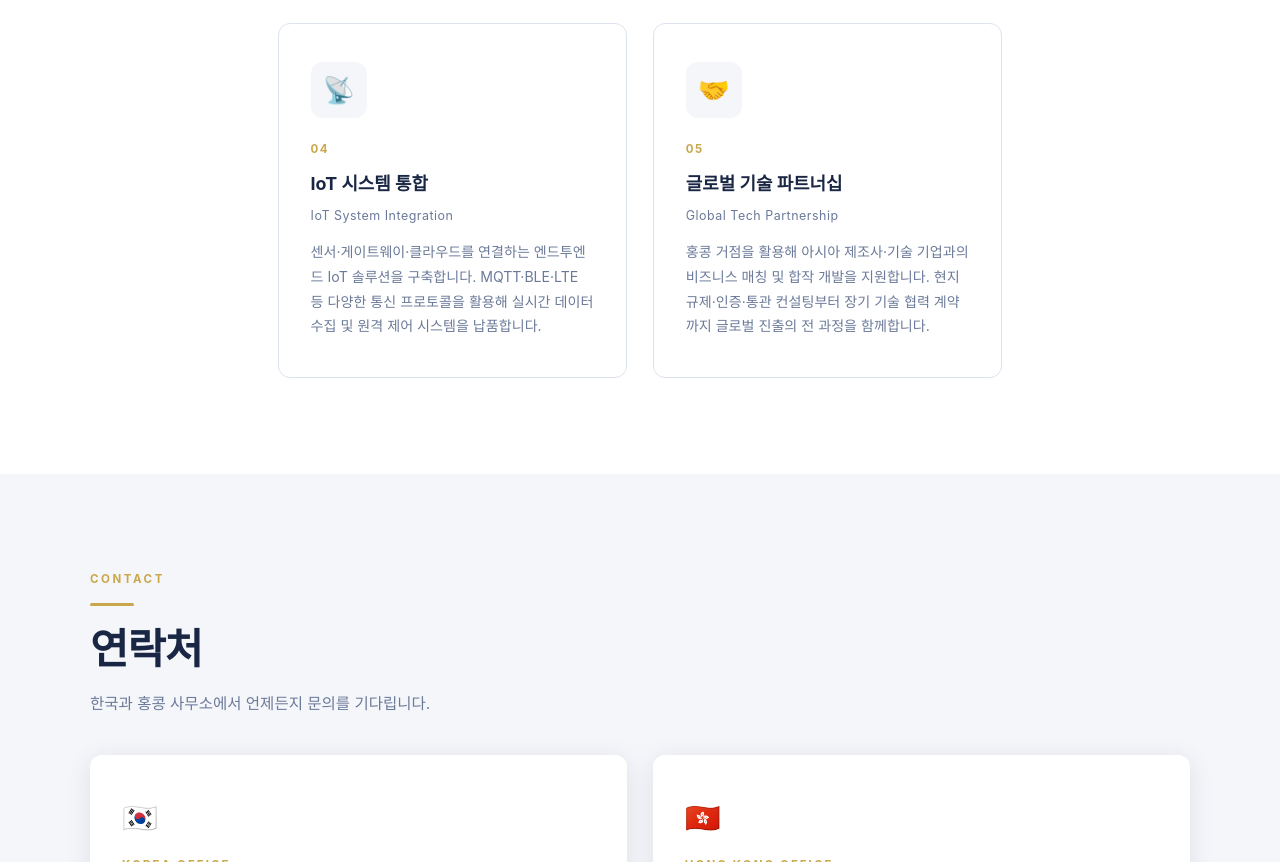
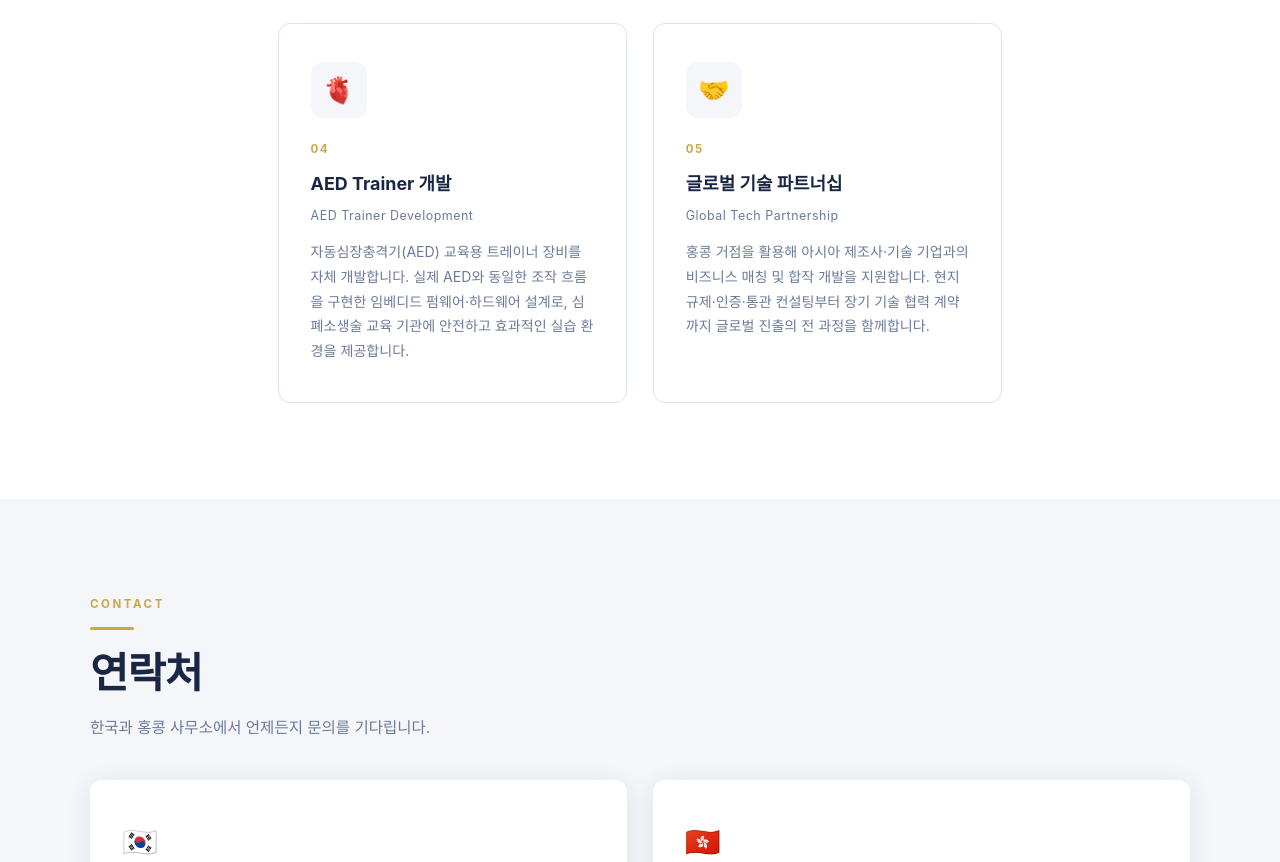
Before and after one commit to everyonegenie/genie_homepage, a plain HTML site: page index.html in a window 1280 px wide. Shown: the part 2136-2998 px from the top of the page. Drawn offline with Linux system fonts and the light colour scheme.

Commit message:
feat: replace IoT integration with AED Trainer development service

```diff
--- a/index.html
+++ b/index.html
@@ -512,12 +512,12 @@
     </div>
 
     <div class="service-card">
-      <div class="service-icon">📡</div>
+      <div class="service-icon">🫀</div>
       <div class="service-num">04</div>
-      <div class="service-title">IoT 시스템 통합</div>
-      <div class="service-title-en">IoT System Integration</div>
+      <div class="service-title">AED Trainer 개발</div>
+      <div class="service-title-en">AED Trainer Development</div>
       <p class="service-desc">
-        센서·게이트웨이·클라우드를 연결하는 엔드투엔드 IoT 솔루션을 구축합니다. MQTT·BLE·LTE 등 다양한 통신 프로토콜을 활용해 실시간 데이터 수집 및 원격 제어 시스템을 납품합니다.
+        자동심장충격기(AED) 교육용 트레이너 장비를 자체 개발합니다. 실제 AED와 동일한 조작 흐름을 구현한 임베디드 펌웨어·하드웨어 설계로, 심폐소생술 교육 기관에 안전하고 효과적인 실습 환경을 제공합니다.
       </p>
     </div>
 
```
